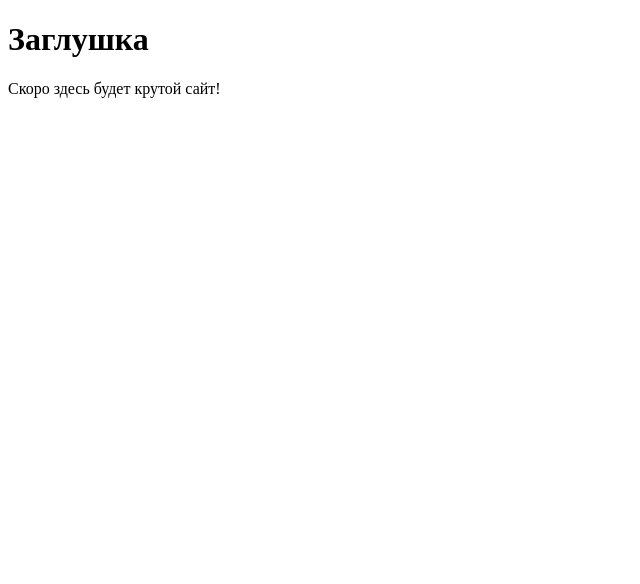
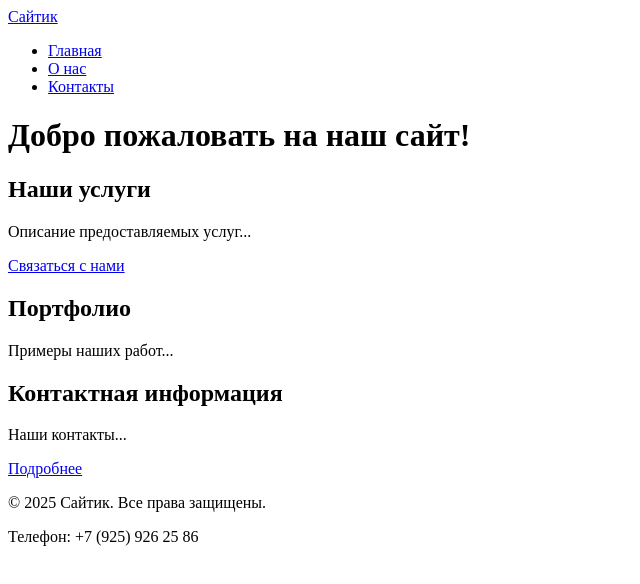
Before and after one commit to ishikhin/FrontBackDev, a plain HTML site: page src/index.html in a window 1280 px wide. Shown: the whole page, without its empty margins (0-640 px from the left). Drawn offline with Linux system fonts and the light colour scheme.

Commit message:
Second variation

```diff
--- a/src/index.html
+++ b/src/index.html
@@ -1,15 +1,55 @@
 <!DOCTYPE html>
 <html lang="ru">
 <head>
-  <meta charset="UTF-8">
-  <!-- Важная мета-информация для корректного отображения на мобильных устройствах -->
-  <meta name="viewport" content="width=device-width, initial-scale=1.0">
-  <title>Мой первый проект</title>
-  <!-- Подключение фавиконки -->
-  <link rel="icon" href="../assets/favicon.ico" type="image/x-icon">
+    <meta charset="UTF-8">
+    <meta name="viewport" content="width=device-width, initial-scale=1.0">
+    <title>Главная - Сайтик</title>
+    <meta name="description" content="Краткое описание главной страницы вашего сайта">
+    <link rel="icon" href="assets/favicon.ico" type="image/x-icon">
 </head>
 <body>
-<h1>Заглушка</h1>
-<p>Скоро здесь будет крутой сайт!</p>
+<!-- Шапка сайта -->
+<header>
+    <a href="/">Сайтик</a>
+    <!-- Главное меню навигации -->
+    <nav>
+        <ul>
+            <li><a href="index.html">Главная</a></li>
+            <li><a href="about.html">О нас</a></li>
+            <li><a href="contacts.html">Контакты</a></li>
+        </ul>
+    </nav>
+</header>
+
+<!-- Уникальное основное содержимое страницы -->
+<main>
+    <h1>Добро пожаловать на наш сайт!</h1>
+
+    <!-- Секция 1 с якорем -->
+    <section id="services">
+        <h2>Наши услуги</h2>
+        <p>Описание предоставляемых услуг...</p>
+        <a href="#contacts">Связаться с нами</a> <!-- Якорная ссылка внутри страницы -->
+    </section>
+
+    <!-- Секция 2 с якорем -->
+    <section id="portfolio">
+        <h2>Портфолио</h2>
+        <p>Примеры наших работ...</p>
+    </section>
+
+    <!-- Секция 3 с якорем -->
+    <section id="contacts">
+        <h2>Контактная информация</h2>
+        <p>Наши контакты...</p>
+        <a href="contacts.html">Подробнее</a> <!-- Ссылка на отдельную страницу -->
+    </section>
+</main>
+
+<!-- Подвал сайта -->
+<footer>
+    <p>&copy; 2025 Сайтик. Все права защищены.</p>
+    <p>Телефон: +7 (925) 926 25 86</p>
+</footer>
 </body>
 </html>
```
Also changed, not shown: src/about.html (added, +48 -0 lines), src/contacts.html (added, +48 -0 lines).
